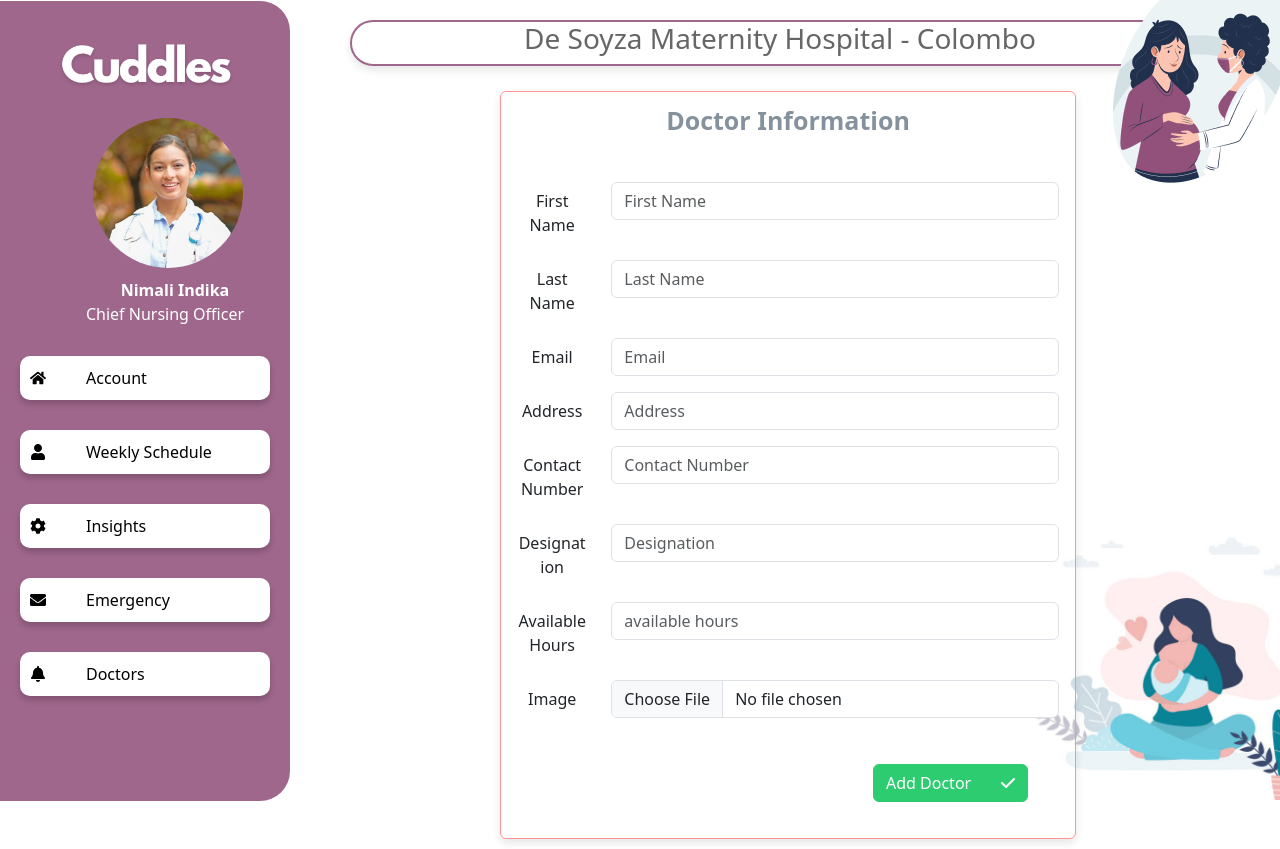
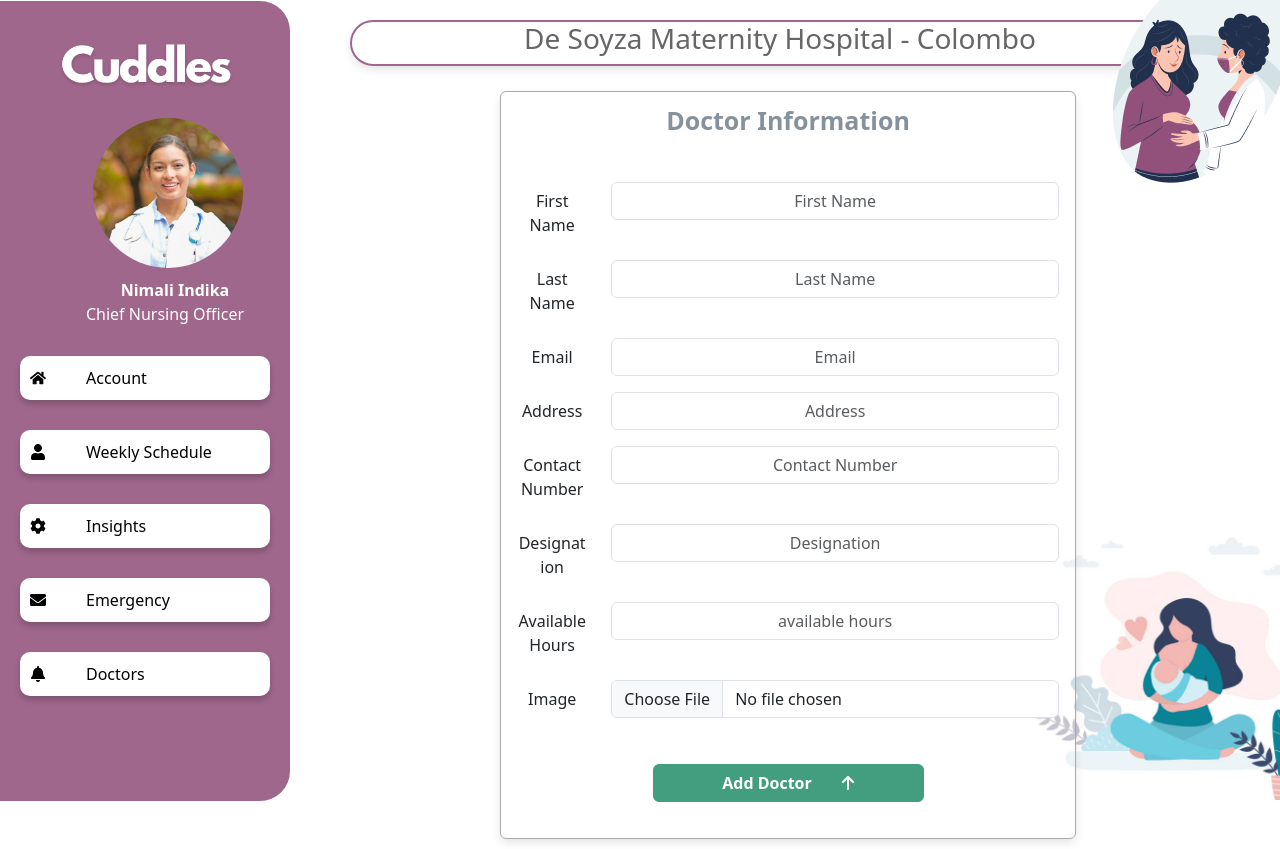
Before and after one commit to MUmaira/CuddlesWeb, a React (Create React App) app in the folder cuddles/: page /addDoctor in a window 1280 px wide. Shown: the top 849 px of the page. Built offline with nearby package versions, Linux system fonts and the light colour scheme.

Commit message:
Styles Added

```diff
--- a/cuddles/src/components/DoctorCard.jsx
+++ b/cuddles/src/components/DoctorCard.jsx
@@ -2,7 +2,7 @@ import React from 'react';
 import Card from 'react-bootstrap/Card';
 import Button from 'react-bootstrap/Button';
 import { FontAwesomeIcon } from '@fortawesome/react-fontawesome';
-import { faSquareCheck, faStethoscope, faWarning, faCircle, faPhone } from '@fortawesome/free-solid-svg-icons';
+import { faSquareCheck, faStethoscope, faWarning, faCircle, faPhone, faTrash, faPen } from '@fortawesome/free-solid-svg-icons';
 import { useNavigate } from 'react-router-dom';
 import { doc, deleteDoc } from 'firebase/firestore';
 import { db } from '../config/firebase';
@@ -36,34 +36,34 @@ const DoctorCard = ({ doctor, onDelete }) => {
 
   return (
     <div style={{ display: 'flex', marginLeft: '15%', marginTop: '30px' }}>
-      <Card style={{ width: '35rem', marginLeft: '130px', marginTop: '10px', boxShadow: '4px 4px 8px rgba(0, 0, 0, 0.1)', background: 'transparent', overflow: 'hidden', zIndex: '2' }}>
+      <Card style={{ width: '35rem', marginLeft: '200px', marginTop: '0px', boxShadow: '4px 4px 8px rgba(0, 0, 0, 0.1)', background: 'transparent', overflow: 'hidden', zIndex: '2' }}>
         <Card.Body style={{ display: 'flex' }}>
           <div style={{ width: '25%'}}>
             <Card.Img variant="left" src={doctor.image} style={{ width: '100%', height: '100%', borderRadius: '6px'}} />
           </div>
           <div style={{ flex: 2, paddingLeft: '10px', display: 'flex', flexDirection: 'column', justifyContent: 'left'}}>
-          <FontAwesomeIcon icon={faCircle} style={{color:'#FF0000', marginLeft: '95%'}} />
-            <Card.Title style={{ color: '#666666', fontSize: '20px', marginBottom: '10px', marginRight: '40%'}}>
-             Name: {doctor.firstName} {doctor.lastName}
+          <FontAwesomeIcon icon={faCircle} style={{color:'#00e400', marginLeft: '95%'}} />
+            <Card.Title style={{ color: '#666666', fontSize: '20px', marginBottom: '10px', marginRight: '40%', textAlign:'left'}}>
+             Dr. {doctor.firstName} {doctor.lastName}
             </Card.Title>
-            <Card.Title style={{ color: '#666666', fontSize: '16px', marginBottom: '10px', marginRight: '50%'}}>
+            <Card.Text style={{ color: '#666666', fontSize: '16px', marginBottom: '10px', marginRight: '50%', textAlign:'left'}}>
              Designation:  {doctor.designation}
-            </Card.Title>
-            <Card.Title style={{ color: '#666666', fontSize: '16px', marginBottom: '15px', marginRight: '20%'}}>
+            </Card.Text>
+            <Card.Text style={{ color: '#666666', fontSize: '16px', marginBottom: '15px', marginRight: '20%', textAlign:"left"}}>
              Available Hours: {doctor.availableHrs}
-            </Card.Title>
+            </Card.Text>
             <div style={{ display: 'flex', justifyContent: 'space-between', width: '100%' }}>
             <Button
               onClick={handleUpdateClick}
               style={{marginLeft: '18%',maxWidth:'150px',color: 'white', backgroundColor: '#5DADE2', borderColor: '#5DADE2', fontSize: '12px', width: '48%' }}>
               Update information
-              <FontAwesomeIcon icon={faPhone} style={{ marginLeft: '7px' }} />
+              <FontAwesomeIcon icon={faPen} style={{ marginLeft: '7px' }} />
             </Button>
             <Button
              onClick={handleDeleteClick}
             style={{ maxWidth:'150px', color: 'white', backgroundColor: '#E88B6B', borderColor: '#E88B6B', fontSize: '12px', width: '48%' }}>
               Delete information
-              <FontAwesomeIcon icon={faPhone} style={{ marginLeft: '7px' }} />
+              <FontAwesomeIcon icon={faTrash} style={{ marginLeft: '7px' }} />
             </Button>
             </div>
           </div>
--- a/cuddles/src/pages/AddDoctor.jsx
+++ b/cuddles/src/pages/AddDoctor.jsx
@@ -7,7 +7,7 @@ import Row from 'react-bootstrap/Row';
 import Card from 'react-bootstrap/Card';
 import Button from 'react-bootstrap/Button';
 import { FontAwesomeIcon } from '@fortawesome/react-fontawesome';
-import { faCheck } from '@fortawesome/free-solid-svg-icons';
+import { faArrowUp, faCheck } from '@fortawesome/free-solid-svg-icons';
 import { useNavigate } from 'react-router-dom';
 import { db,  storage } from '../config/firebase'; // Import your Firebase configuration
 import { ToastContainer, toast } from "react-toastify";
@@ -82,7 +82,7 @@ const AddDoctor = () => {
           boxShadow: '0 4px 8px rgba(0, 0, 0, 0.1)',
           background: 'transparent',
           zIndex: '1',
-          borderColor: '#FF9494',
+          borderColor: '#A9A9A9',
         }}
       >
         <Card.Text style={{ marginTop: '10px', fontSize: '25px', fontWeight: 'bold', color: '#85929E' }}>
@@ -98,6 +98,7 @@ const AddDoctor = () => {
                 <Form.Control
                   type="text"
                   placeholder="First Name"
+                  style={{textAlign:'center'}}
                   value={firstName}
                   onChange={(e) => setFirstName(e.target.value)}
                 />
@@ -113,6 +114,7 @@ const AddDoctor = () => {
                   type="text"
                   placeholder="Last Name"
                   value={lastName}
+                  style={{textAlign:'center'}}
                   onChange={(e) => setLastName(e.target.value)}
                 />
               </Col>
@@ -127,6 +129,7 @@ const AddDoctor = () => {
                   type="email"
                   placeholder="Email"
                   value={email}
+                  style={{textAlign:'center'}}
                   onChange={(e) => setEmail(e.target.value)}
                 />
               </Col>
@@ -141,6 +144,7 @@ const AddDoctor = () => {
                   type="text"
                   placeholder="Address"
                   value={address}
+                  style={{textAlign:'center'}}
                   onChange={(e) => setAddress(e.target.value)}
                 />
               </Col>
@@ -155,6 +159,7 @@ const AddDoctor = () => {
                   type="text"
                   placeholder="Contact Number"
                   value={contactNumber}
+                  style={{textAlign:'center'}}
                   onChange={(e) => setContactNumber(e.target.value)}
                 />
               </Col>
@@ -169,6 +174,7 @@ const AddDoctor = () => {
                   type="text"
                   placeholder="Designation"
                   value={designation}
+                  style={{textAlign:'center'}}
                   onChange={(e) => setDesignation(e.target.value)}
                 />
               </Col>
@@ -183,6 +189,7 @@ const AddDoctor = () => {
                   type="text"
                   placeholder="available hours"
                   value={availableHrs}
+                  style={{textAlign:'center'}}
                   onChange={(e) => setAvailableHrs(e.target.value)}
                 />
               </Col>
@@ -208,16 +215,17 @@ const AddDoctor = () => {
               <Button
                 onClick={addDoctorInformation}
                 style={{
-                  marginLeft: '60%',
+                  width:'50%',
                   color: 'white',
-                  backgroundColor: '#2ECC71',
-                  borderColor: '#2ECC71',
+                  backgroundColor: '#429e7f',
+                  borderColor: '#429e7f',
                   marginTop: '30px',
                   marginBottom: '20px',
+                  fontWeight:'bold'
                 }}
               >
                 Add Doctor
-                <FontAwesomeIcon icon={faCheck} style={{ marginLeft: '30px' }} />
+                <FontAwesomeIcon icon={faArrowUp} style={{ marginLeft: '30px' }} />
               </Button>
             </Col>
           </Form>
--- a/cuddles/src/pages/Doctors.jsx
+++ b/cuddles/src/pages/Doctors.jsx
@@ -51,9 +51,9 @@ const Doctors = () => {
   return (
     <div>
 
-          <Row style={{marginTop: '1%'}}>
+
           <h2 className='title'> Doctors List</h2>
-          </Row>
+
           <Button  style={{marginTop:'20px',width: '190px', color:'white',padding: '10px', backgroundColor:'#E88B6B', borderColor:'#E88B6B', marginBottom:'15px', marginLeft: '60%'}}
            onClick={()=> navigate(`/addDoctor`)}>
             Add doctor
--- a/cuddles/src/pages/UpdateDoctor.jsx
+++ b/cuddles/src/pages/UpdateDoctor.jsx
@@ -73,7 +73,7 @@ const { id } = useParams();
           boxShadow: '0 4px 8px rgba(0, 0, 0, 0.1)',
           background: 'transparent',
           zIndex: '1',
-          borderColor: '#FF9494',
+          borderColor: '#A9A9A9',
         }}
       >
         <Card.Text style={{ marginTop: '10px', fontSize: '25px', fontWeight: 'bold', color: '#85929E' }}>
```
